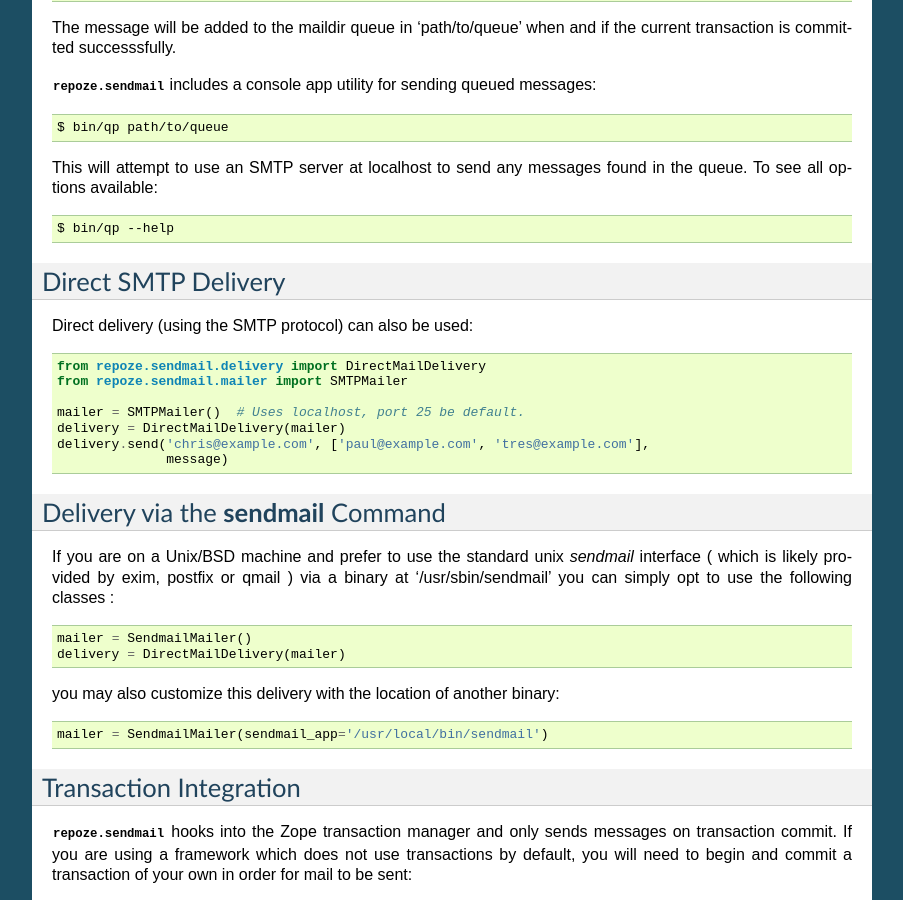
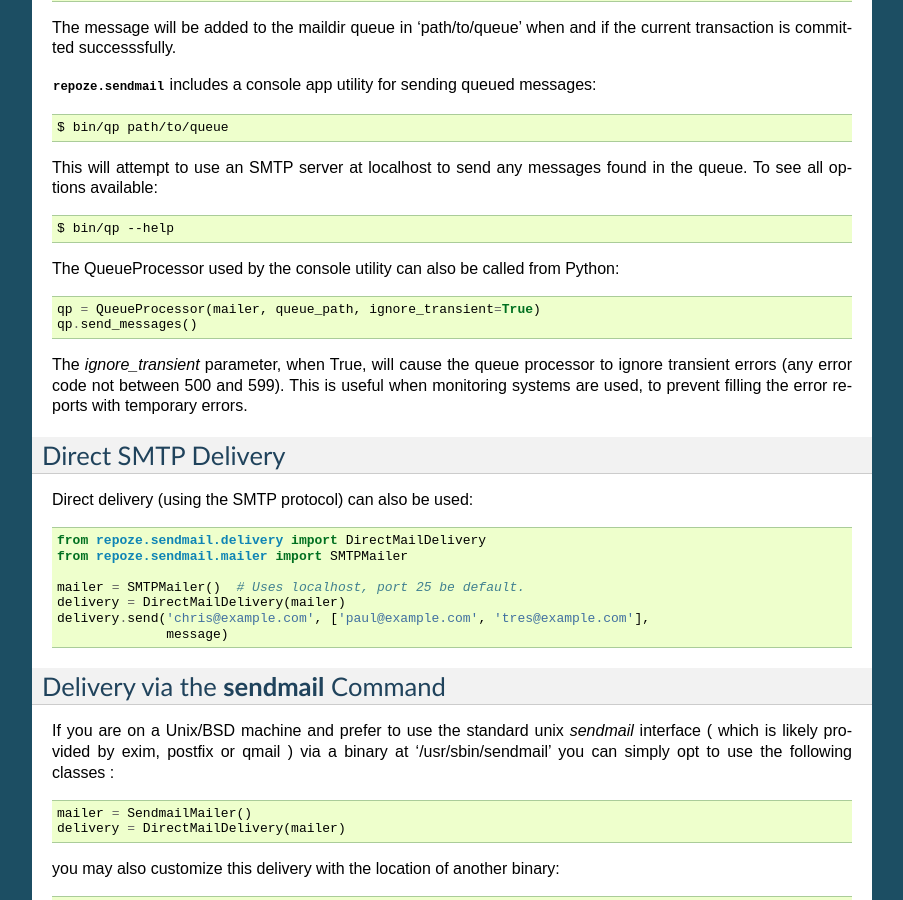
Before and after one commit to repoze/repoze.sendmail, a Sphinx documentation site: the page built from docs/narr.rst, in a window 1280 px wide and 900 px high, scrolled down 981 px. Shown: the whole window, without its empty margins (198-1101 px from the left). Built offline with Sphinx 7.4.7, drawn with Linux system fonts in a browser that asks for light colours.

Commit message:
Update narr.rst

```diff
--- a/docs/narr.rst
+++ b/docs/narr.rst
@@ -77,6 +77,18 @@ in the queue.  To see all options available:
 
   $ bin/qp --help
 
+The QueueProcessor used by the console utility can also be called from Python:
+
+.. code-block:: python
+
+   qp = QueueProcessor(mailer, queue_path, ignore_transient=True)
+   qp.send_messages()
+
+The `ignore_transient` parameter, when True, will cause the queue processor to
+ignore transient errors (any error code not between 500 and 599). This is
+useful when monitoring systems are used, to prevent filling the error reports
+with temporary errors.
+
 
 Direct SMTP Delivery
 --------------------
```
